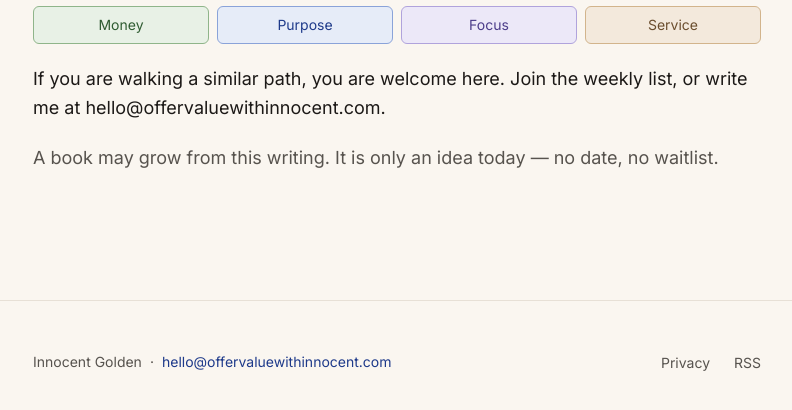
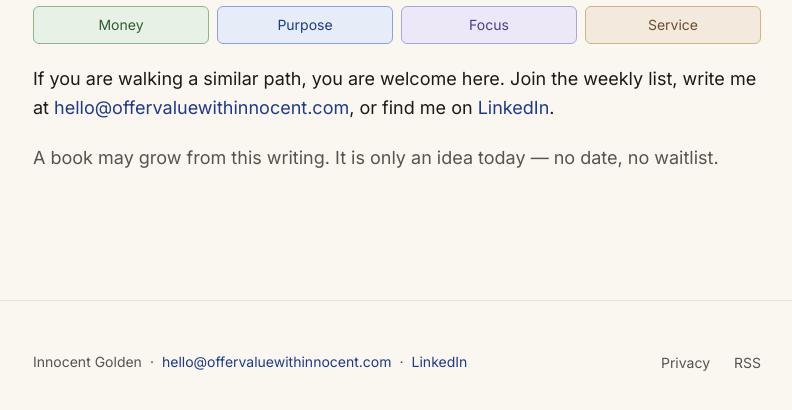
Before and after one commit to innocent-yeboah/offervaluewithinnocent, a Next.js app: page /about in a window 1280 px wide. Shown: the part 410-820 px from the top of the page, without its empty margins (243-1035 px from the left). Built offline with nearby package versions, Linux system fonts and the light colour scheme; no server answers.

Commit message:
Put Innocent’s LinkedIn on the site so visitors can find him there.
Co-authored-by: Cursor <cursoragent@cursor.com>

```diff
--- a/app/about/page.tsx
+++ b/app/about/page.tsx
@@ -31,8 +31,20 @@ export default function AboutPage() {
           ))}
         </ul>
         <p>
-          If you are walking a similar path, you are welcome here. Join the weekly list, or write
-          me at <span className="break-all">{site.email}</span>.
+          If you are walking a similar path, you are welcome here. Join the weekly list, write me at{" "}
+          <a className="break-all text-link underline-offset-4 hover:underline" href={`mailto:${site.email}`}>
+            {site.email}
+          </a>
+          , or find me on{" "}
+          <a
+            className="text-link underline-offset-4 hover:underline"
+            href={site.linkedin}
+            target="_blank"
+            rel="noopener noreferrer"
+          >
+            LinkedIn
+          </a>
+          .
         </p>
         <p className="text-muted">{copy.bookQuiet}</p>
       </div>
--- a/app/contact/page.tsx
+++ b/app/contact/page.tsx
@@ -16,6 +16,15 @@ export default function ContactPage() {
         <a className="break-all text-link underline-offset-4 hover:underline" href={`mailto:${site.email}`}>
           {site.email}
         </a>
+        . I am also on{" "}
+        <a
+          className="text-link underline-offset-4 hover:underline"
+          href={site.linkedin}
+          target="_blank"
+          rel="noopener noreferrer"
+        >
+          LinkedIn
+        </a>
         .
       </p>
       <ContactForm />
--- a/components/Footer.tsx
+++ b/components/Footer.tsx
@@ -16,6 +16,17 @@ export default function SiteFooter() {
           >
             {site.email}
           </a>
+          <span className="mx-2" aria-hidden="true">
+            ·
+          </span>
+          <a
+            className="text-link underline-offset-4 hover:underline"
+            href={site.linkedin}
+            target="_blank"
+            rel="noopener noreferrer"
+          >
+            LinkedIn
+          </a>
         </p>
         <p className="flex gap-6">
           <Link href="/privacy" className="inline-flex min-h-11 items-center hover:text-ink">
--- a/lib/site.ts
+++ b/lib/site.ts
@@ -10,6 +10,7 @@ export const site = {
   tagline: "Weekly writing on value, habits, relationships, and service.",
   url: process.env.NEXT_PUBLIC_SITE_URL ?? "https://offervaluewithinnocent.com",
   email: "hello@offervaluewithinnocent.com",
+  linkedin: "https://www.linkedin.com/in/innocent-golden",
   locale: "en",
 } as const;
 
```
